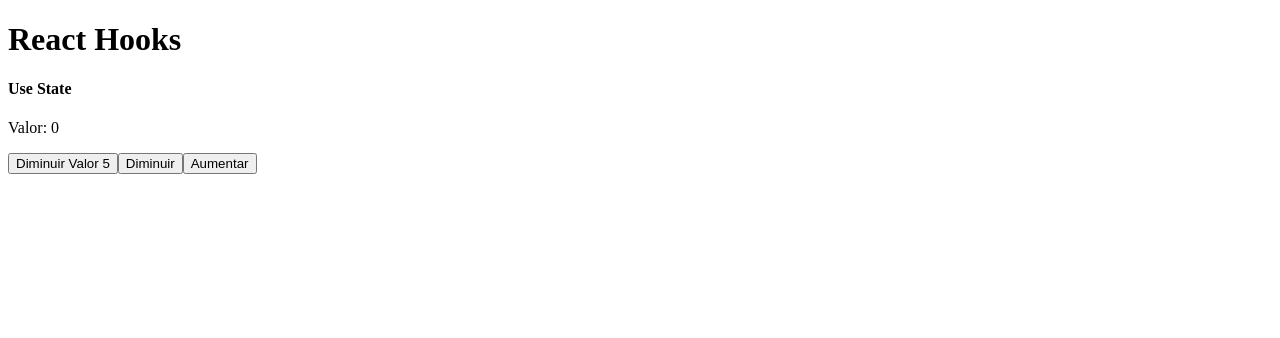
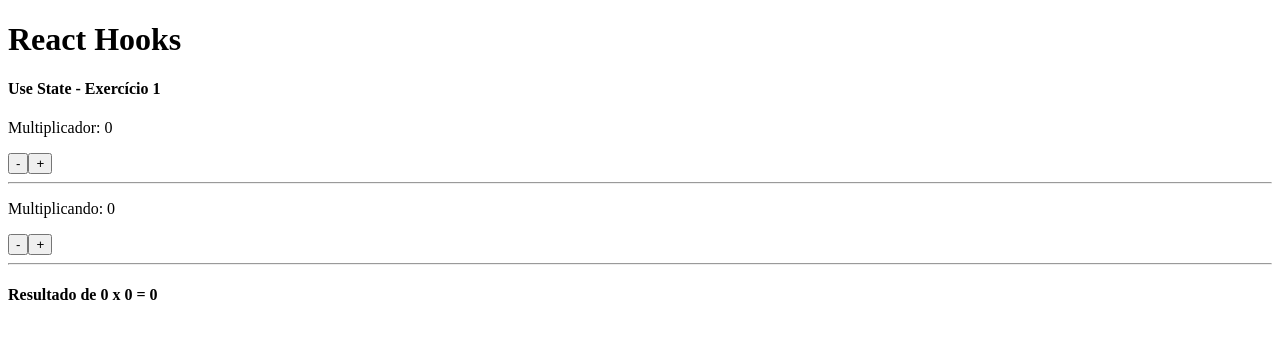
Before and after one commit to japsancha/REACT04HOOKS, a React (Vite) app: page / in a window 1280 px wide. Shown: the top 338 px of the page. Built offline with nearby package versions, Linux system fonts and the light colour scheme.

Commit message:
Create new branch hooks02 with a multiplication of two value which you can increment o decrement

```diff
--- a/src/App.jsx
+++ b/src/App.jsx
@@ -1,4 +1,4 @@
-import HookState from './components/UseState01'
+import HookState from './components/UseState02'
 
 export default () => {
 
--- /dev/null
+++ b/src/components/UseState02.jsx
@@ -0,0 +1,38 @@
+import { useState } from 'react'
+
+export default () => {
+
+  const [multiplicador, setMultiplicador] = useState(0)
+  const [multiplicando, setMultiplicando] = useState(0)
+
+  function diminuirMultiplicador() {
+    setMultiplicador(v => v - 1)
+  }
+
+  function aumentarMultiplicador() {
+    setMultiplicador(v => v + 1)
+  }
+
+  function diminuirMultiplicando() {
+    setMultiplicando(function (v) { return v - 1 })
+  }
+
+  function aumentarMultiplicando() {
+    setMultiplicando(v => v + 1)
+  }
+
+  return (
+    <>
+      <h4>Use State - Exercício 1</h4>
+      <p>Multiplicador: {multiplicador}</p>
+      <button onClick={diminuirMultiplicador}> - </button>
+      <button onClick={aumentarMultiplicador}> + </button>
+      <hr />
+      <p>Multiplicando: {multiplicando}</p>
+      <button onClick={diminuirMultiplicando}> - </button>
+      <button onClick={aumentarMultiplicando}> + </button>
+      <hr />
+      <h4>Resultado de {multiplicador} x {multiplicando} = {multiplicador * multiplicando}</h4>
+    </>
+  )
+}
```
